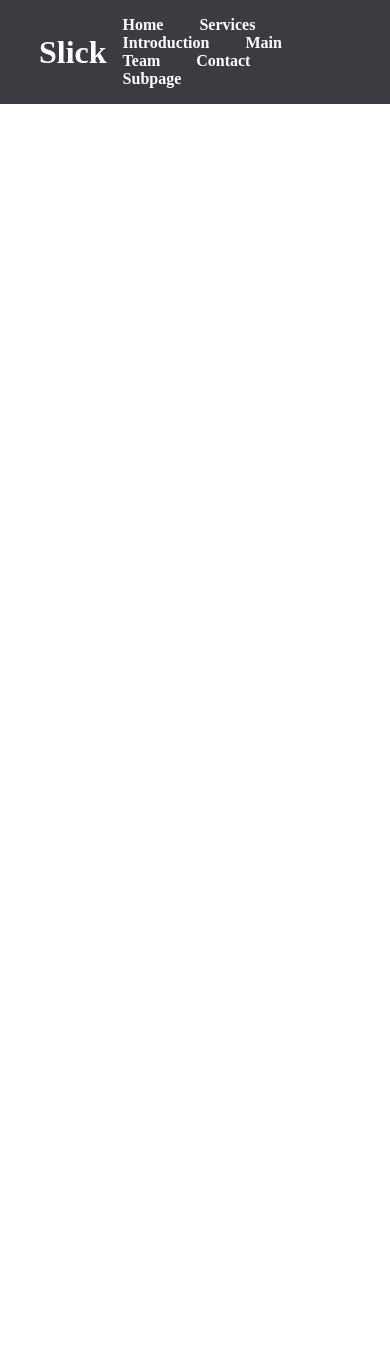
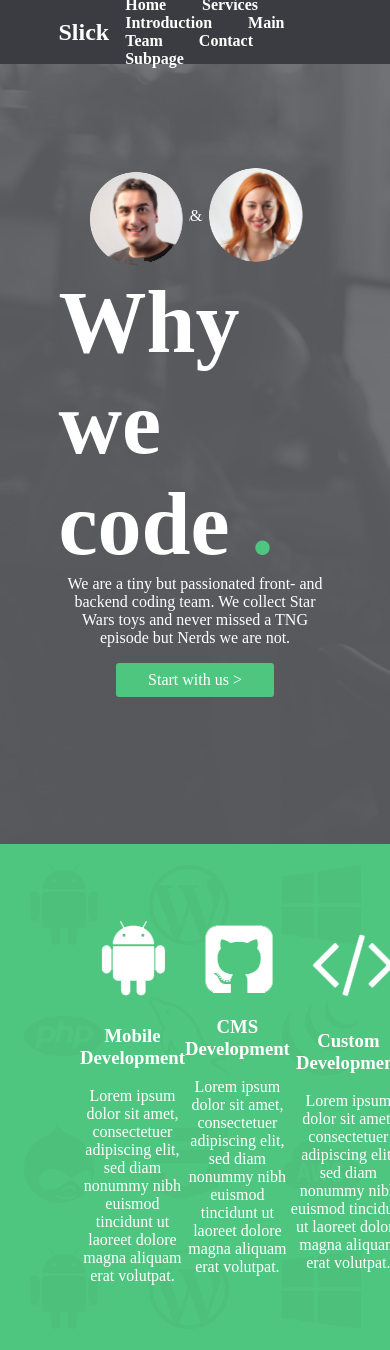
Before and after one commit to mervegumuskaya/slick.com, a plain HTML site: page index.html in a window 390 px wide. Before the commit the page ends 844 px from the top, so only its background shows below. Drawn offline with Linux system fonts and the light colour scheme.

Commit message:
two sections completed without media queries

```diff
--- a/index.html
+++ b/index.html
@@ -10,7 +10,7 @@
   <body>
     <!-- NADIR'S CODE-->
     <header>
-      <h1><a href="#">Slick</a></h1>
+      <h2><a href="#">Slick</a></h2>
       <nav>
         <ul>
           <li><a href="#">home</a></li>
@@ -23,8 +23,38 @@
         </ul>
       </nav>
     </header>
+
     <section id="slider">
+      <div class="wrapper">
+        <div id="headPersons">
+          <img src="./img/p-r1.png" alt="person" />
+          <span>&</span>
+          <img src="./img/p-r2.png" alt="person" />
+        </div>
 
+        <h1>Why we code <span class="green">.</span></h1>
+        <p>We are a tiny but passionated front- and backend coding team. We collect Star Wars toys and never missed a TNG episode but Nerds we are not.
+        </p>
+        <a href="">Start with us ></a>
+      </div>
+    </section>
+    <section id="android">
+        <div>
+            <img src="./img/android.png" alt="android">
+            <h3>Mobile Development</h3>
+            <p>Lorem ipsum dolor sit amet, consectetuer adipiscing elit, sed diam nonummy nibh euismod tincidunt ut laoreet dolore magna aliquam erat volutpat.</p>
+        </div>
+        <div>
+            <img src="./img/github.png" alt="git">
+            <h3>CMS Development
+            </h3>
+            <p>Lorem ipsum dolor sit amet, consectetuer adipiscing elit, sed diam nonummy nibh euismod tincidunt ut laoreet dolore magna aliquam erat volutpat.</p>
+        </div>
+        <div>
+            <img src="./img/code.png" alt="code">
+            <h3>Custom Development</h3>
+            <p>Lorem ipsum dolor sit amet, consectetuer adipiscing elit, sed diam nonummy nibh euismod tincidunt ut laoreet dolore magna aliquam erat volutpat.</p>
+        </div>
     </section>
 
     <!-- MERVE'S CODE-->
--- a/style.css
+++ b/style.css
@@ -8,15 +8,15 @@ body,html{
     width: 100%;
 }
 header{
-    width: 100;
-    padding: 1em 10%;
+    width: 100%;
+    max-width: 100%;
+    height: 4em;
+    padding: 1em 15%;
     display: flex;
     justify-content: space-between;
     align-items: center;
     background-color: #3a3c42;
     color: white;
-
-
 }
 header ul{
     list-style: none;
@@ -37,7 +37,72 @@ header ul li a:hover{
     color: yellowgreen;;
 }
 
+section#slider{
+    width: 100%;
+    max-width: 100%;
+    height: calc(100vh - 4em);
+    background: url('./img/sample_background3.png');
+    background-color: rgba(58, 60, 66,0.8);
+    background-repeat: no-repeat;
+    background-size: cover;
+    color: white;
+}
+section#slider .wrapper{
+    width: 70%;
+    max-width: 70%;
+    padding-top: 6em;
+    margin: 0 auto;
+    display: flex;
+    flex-flow: column nowrap;
+    justify-content: center;
+    align-items: center;
+}
+div#headPersons{
+    display: flex;
+    align-items: center;
+    justify-content: center;
 
+}
+section#slider h1{
+    font-size: 5.5em;
+}
+
+section#slider .wrapper p{
+    text-align: center;
+}
+
+section#slider .wrapper a{
+    text-decoration: none;
+    color: white;
+    background-color: #4fc680;
+    padding: 0.5em 2em;
+    border-radius: 0.2em;
+    margin-top: 1em;
+}
+.green{
+    color: #4fc680;
+}
+
+section#android{
+    width: 100%;
+    max-width: 100%;
+    padding: 0 5em;
+    height: 60vh;
+    background: url("./img/icons_bck.png");
+    background-color: #4fc680;
+    color: white;
+    display: flex;
+    justify-content: space-between;
+    align-items:  center;
+    text-align: center;
+}
+section#android div{
+    flex-basis: 25%;
+}
+
+section#android div h3{
+    padding: 1em 0;
+}
 /* MERVE'S CODE*/
 
 /* ANIL'S CODE */
```
Also changed, not shown: img/icons_bck.png (added).
